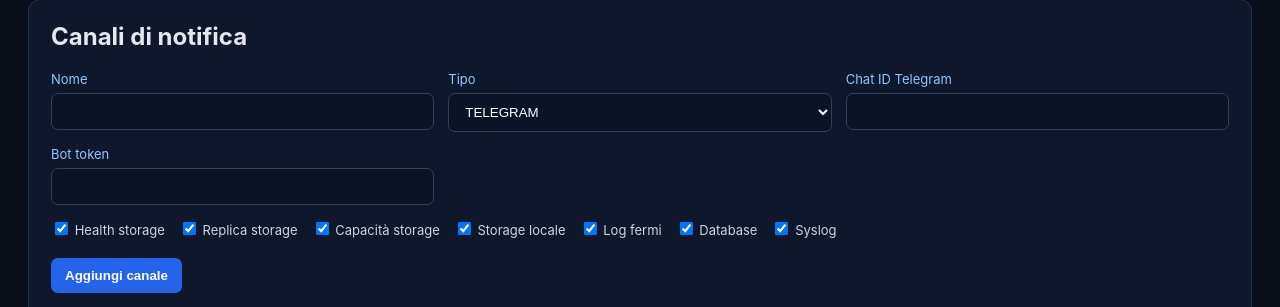
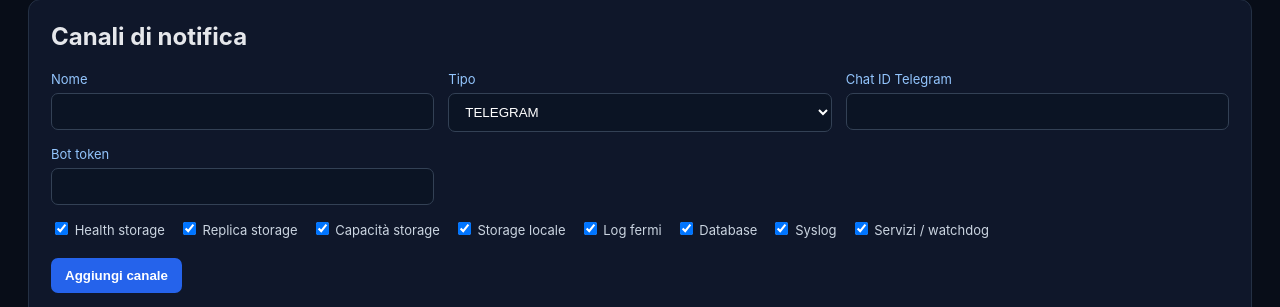
Before and after one commit to MzTechnology97/network-log-manager, a FastAPI app: template templates/settings.html in a window 1280 px wide. Shown: the part 1012-1319 px from the top of the page. Run offline with FastAPI, Linux system fonts and the light colour scheme; the template is opened without the code that fills it, so the values that code supplies are empty; parts of the project's set-up code (start-up, migrations or seed data) failed here and were passed over.

Commit message:
Expose watchdog alerts in notification settings

```diff
--- a/templates/settings.html
+++ b/templates/settings.html
@@ -40,7 +40,7 @@ body{margin:0;background:#080d18;color:#e5e7eb;font-family:Inter,system-ui,sans-
 <div class="c-telegram"><label>Chat ID Telegram</label><input name="chat_id"></div><div class="c-telegram"><label>Bot token</label><input type="password" name="bot_token"></div>
 <div class="c-email hidden"><label>Email destinatario</label><input name="destination"></div><div class="c-email hidden"><label>Server SMTP</label><input name="host"></div><div class="c-email hidden"><label>Porta SMTP</label><input name="port" value="587"></div><div class="c-email hidden"><label>Utente / mittente</label><input name="username"></div><div class="c-email hidden"><label>Password SMTP</label><input type="password" name="password"></div>
 <div class="c-web hidden"><label>Webhook URL</label><input name="webhook_url"></div></div>
-<div class="events"><label><input type="checkbox" name="event_types" value="storage_health" checked> Health storage</label><label><input type="checkbox" name="event_types" value="storage_replication" checked> Replica storage</label><label><input type="checkbox" name="event_types" value="storage_capacity" checked> Capacità storage</label><label><input type="checkbox" name="event_types" value="storage_unavailable" checked> Storage locale</label><label><input type="checkbox" name="event_types" value="ingestion_stale" checked> Log fermi</label><label><input type="checkbox" name="event_types" value="database_unavailable" checked> Database</label><label><input type="checkbox" name="event_types" value="syslog_listener_down" checked> Syslog</label></div><button>Aggiungi canale</button></form>
+<div class="events"><label><input type="checkbox" name="event_types" value="storage_health" checked> Health storage</label><label><input type="checkbox" name="event_types" value="storage_replication" checked> Replica storage</label><label><input type="checkbox" name="event_types" value="storage_capacity" checked> Capacità storage</label><label><input type="checkbox" name="event_types" value="storage_unavailable" checked> Storage locale</label><label><input type="checkbox" name="event_types" value="ingestion_stale" checked> Log fermi</label><label><input type="checkbox" name="event_types" value="database_unavailable" checked> Database</label><label><input type="checkbox" name="event_types" value="syslog_listener_down" checked> Syslog</label><label><input type="checkbox" name="event_types" value="service_unhealthy" checked> Servizi / watchdog</label></div><button>Aggiungi canale</button></form>
 <table><thead><tr><th>Nome</th><th>Tipo</th><th>Stato</th><th>Ultima consegna automatica</th><th>Azioni</th></tr></thead><tbody>{% for c in channels %}<tr><td>{{c.name}}</td><td>{{c.channel_type}}</td><td>{{'Attivo' if c.enabled else 'Disattivo'}}</td><td class="{{'ok' if c.last_delivery_status=='SENT' else ('bad' if c.last_delivery_status=='FAILED' else '')}}">{{c.last_delivery_status or '—'}}{% if c.last_delivery_at %} · {{c.last_delivery_at}}{% endif %}<div class="small">{{c.last_delivery_error or ''}}</div></td><td class="storage-actions"><form method="post" action="/admin/settings/channels/{{c.id}}/test"><input type="hidden" name="csrf" value="{{csrf_token}}"><button>Test</button></form><form method="post" action="/admin/settings/channels/{{c.id}}/toggle"><input type="hidden" name="csrf" value="{{csrf_token}}"><button class="secondary">{{'Disattiva' if c.enabled else 'Attiva'}}</button></form><form method="post" action="/admin/settings/channels/{{c.id}}/delete"><input type="hidden" name="csrf" value="{{csrf_token}}"><button class="danger">Elimina</button></form></td></tr><tr><td colspan="5"><form method="post" action="/admin/settings/channels/{{c.id}}/events"><input type="hidden" name="csrf" value="{{csrf_token}}"><div class="events">
 <label><input type="checkbox" name="event_types" value="storage_health" {{'checked' if 'storage_health' in (c.event_types_json or '') else ''}}> Health storage</label>
 <label><input type="checkbox" name="event_types" value="storage_replication" {{'checked' if 'storage_replication' in (c.event_types_json or '') else ''}}> Replica storage</label>
@@ -49,6 +49,7 @@ body{margin:0;background:#080d18;color:#e5e7eb;font-family:Inter,system-ui,sans-
 <label><input type="checkbox" name="event_types" value="ingestion_stale" {{'checked' if 'ingestion_stale' in (c.event_types_json or '') else ''}}> Log fermi</label>
 <label><input type="checkbox" name="event_types" value="database_unavailable" {{'checked' if 'database_unavailable' in (c.event_types_json or '') else ''}}> Database</label>
 <label><input type="checkbox" name="event_types" value="syslog_listener_down" {{'checked' if 'syslog_listener_down' in (c.event_types_json or '') else ''}}> Syslog</label>
+<label><input type="checkbox" name="event_types" value="service_unhealthy" {{'checked' if 'service_unhealthy' in (c.event_types_json or '') else ''}}> Servizi / watchdog</label>
 </div><button class="secondary">Salva tipi di allarme</button></form></td></tr>{% endfor %}</tbody></table></div>
 <div class="card"><h2>Alert attivi</h2>{% if alerts %}<table><tbody>{% for a in alerts %}<tr><td class="{{a.severity|lower}}">{{a.severity}}</td><td><strong>{{a.title}}</strong><div class="small">{{a.message}}</div></td><td>{{a.last_seen_at}}</td></tr>{% endfor %}</tbody></table>{% else %}<p class="ok">Nessun problema attivo ✓</p>{% endif %}</div>
 </div><script>
```
